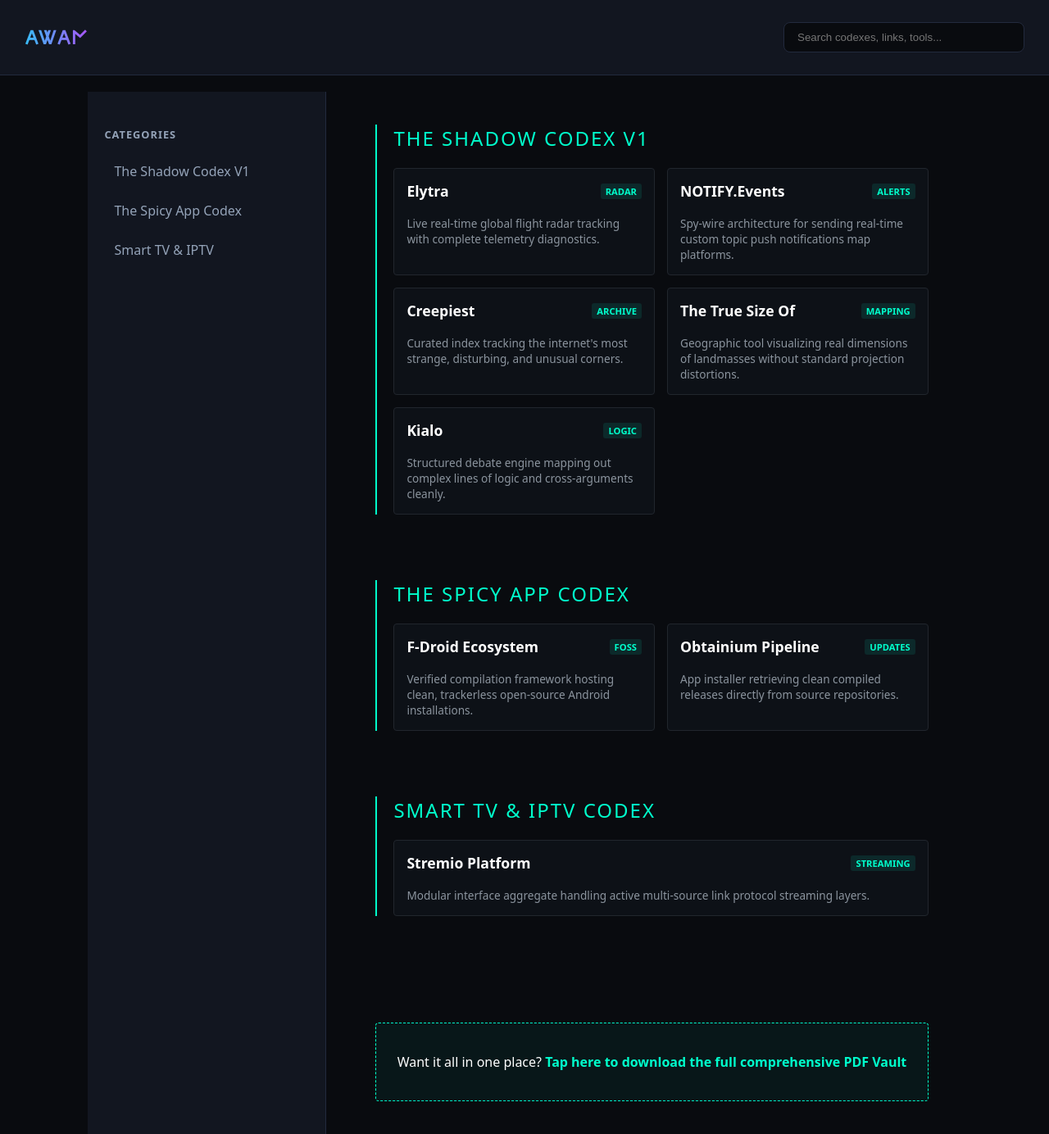
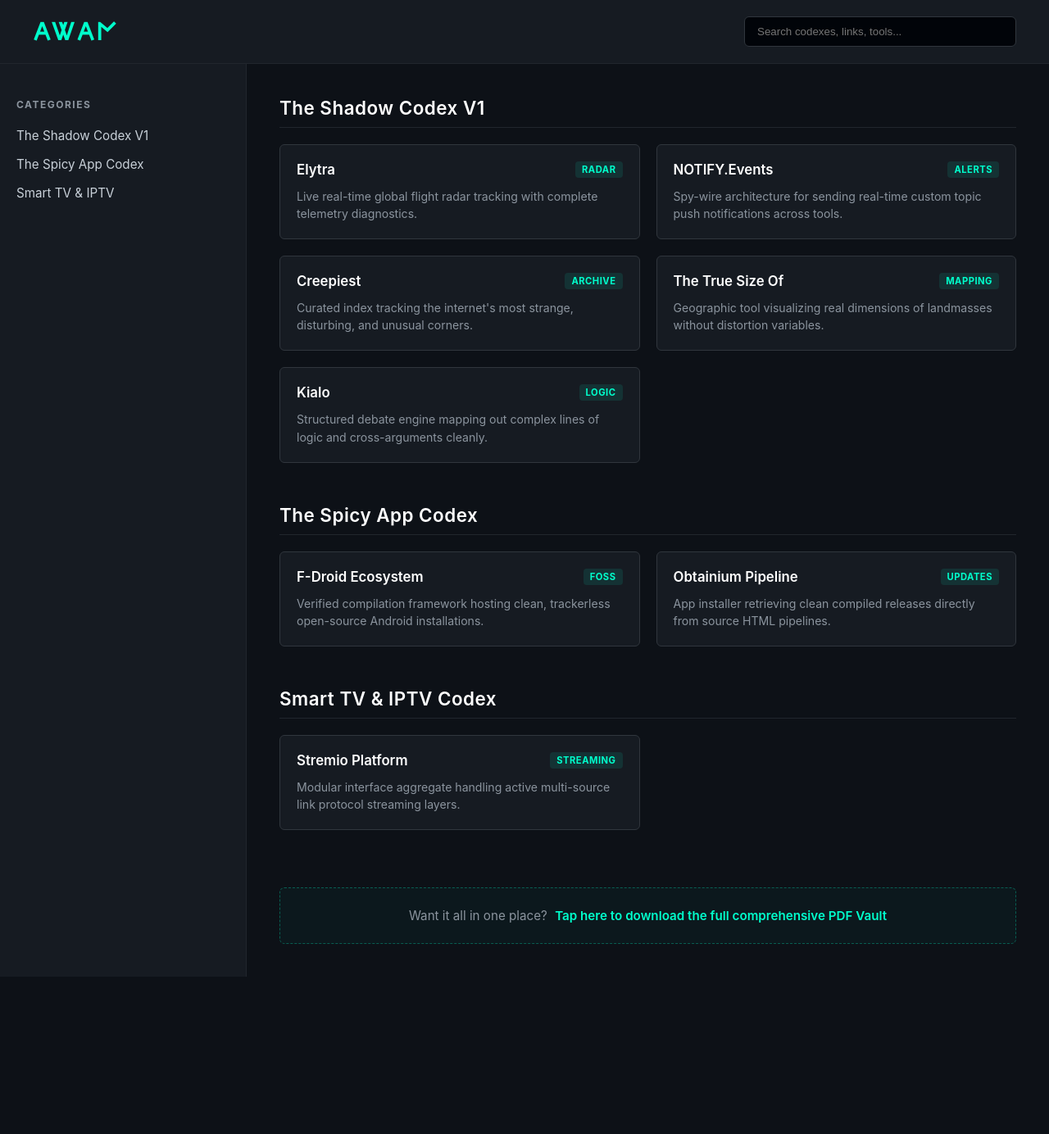
Before and after one commit to hasnaat907/-, a plain HTML site: page index.html in a window 1280 px wide. Shown: the whole page at 82% size. After the commit the page ends 1192 px from the top, so only its background shows below. Drawn offline with Linux system fonts and the light colour scheme.

Commit message:
complete dark hub

```diff
--- a/index.html
+++ b/index.html
@@ -4,74 +4,184 @@
     <meta charset="UTF-8">
     <meta name="viewport" content="width=device-width, initial-scale=1.0">
     <title>𐌀Ꮤ𐌀𐌍</title>
-    <link rel="stylesheet" href="assets/css/style.css">
     <style>
-        /* Sliced Aesthetic Enhancements */
-        .codex-section {
-            margin-bottom: 40px;
-            border-left: 2px solid #00ffcc;
-            padding-left: 20px;
+        /* Modern FMHY Dark Hub Theme Overrides */
+        body {
+            background-color: #0d1117;
+            color: #c9d1d9;
+            font-family: -apple-system, BlinkMacSystemFont, "Segoe UI", Helvetica, Arial, sans-serif;
+            margin: 0;
+            padding: 0;
         }
-        .codex-title {
-            font-size: 1.5rem;
+
+        header {
+            background-color: #161b22;
+            padding: 20px 40px;
+            display: flex;
+            justify-content: space-between;
+            align-items: center;
+            border-bottom: 1px solid #21262d;
+        }
+
+        header h1 {
             color: #00ffcc;
+            margin: 0;
+            font-size: 1.8rem;
+            letter-spacing: 2px;
+        }
+
+        #searchBar {
+            background: #010409;
+            border: 1px solid #30363d;
+            color: #c9d1d9;
+            padding: 10px 15px;
+            border-radius: 6px;
+            width: 300px;
+        }
+
+        .main-layout {
+            display: flex;
+            min-height: calc(100vh - 80px);
+        }
+
+        aside {
+            width: 260px;
+            background-color: #161b22;
+            padding: 30px 20px;
+            border-right: 1px solid #21262d;
+        }
+
+        aside h3 {
+            color: #8b949e;
             text-transform: uppercase;
-            letter-spacing: 2px;
+            font-size: 0.75rem;
+            letter-spacing: 1.5px;
             margin-bottom: 20px;
         }
+
+        aside ul {
+            list-style: none;
+            padding: 0;
+            margin: 0;
+        }
+
+        aside ul li {
+            margin-bottom: 15px;
+        }
+
+        aside ul li a {
+            color: #c9d1d9;
+            text-decoration: none;
+            font-size: 0.95rem;
+            transition: color 0.2s;
+        }
+
+        aside ul li a:hover {
+            color: #00ffcc;
+        }
+
+        main {
+            flex: 1;
+            padding: 40px;
+            background-color: #0d1117;
+            display: flex;
+            flex-direction: column;
+            gap: 50px;
+        }
+
+        .codex-section {
+            display: flex;
+            flex-direction: column;
+            gap: 20px;
+        }
+
+        .codex-title {
+            font-size: 1.4rem;
+            color: #ffffff;
+            font-weight: 600;
+            letter-spacing: 0.5px;
+            border-bottom: 1px solid #21262d;
+            padding-bottom: 10px;
+        }
+
         .resource-grid {
             display: grid;
-            grid-template-columns: repeat(auto-fit, minmax(280px, 1fr));
-            gap: 15px;
+            grid-template-columns: repeat(auto-fill, minmax(320px, 1fr));
+            gap: 20px;
         }
+
         .res-card {
-            background: #0d1117;
-            border: 1px solid #21262d;
-            padding: 15px;
-            border-radius: 4px;
+            background: #161b22;
+            border: 1px solid #30363d;
+            padding: 20px;
+            border-radius: 6px;
             text-decoration: none;
             color: #c9d1d9;
-            transition: all 0.2s ease;
+            display: flex;
+            flex-direction: column;
+            gap: 12px;
+            transition: border-color 0.2s, transform 0.2s;
         }
+
         .res-card:hover {
             border-color: #00ffcc;
             transform: translateY(-2px);
         }
+
         .res-header {
             display: flex;
             justify-content: space-between;
             align-items: center;
-            margin-bottom: 8px;
         }
+
         .res-name {
-            font-weight: bold;
+            font-weight: 600;
             color: #ffffff;
+            font-size: 1.05rem;
         }
+
         .res-tag {
             font-size: 0.7rem;
             background: rgba(0, 255, 204, 0.1);
             color: #00ffcc;
-            padding: 2px 6px;
-            border-radius: 3px;
+            padding: 3px 8px;
+            border-radius: 4px;
             text-transform: uppercase;
+            font-weight: bold;
+            letter-spacing: 0.5px;
         }
+
         .res-desc {
-            font-size: 0.85rem;
-            line-height: 1.4;
+            font-size: 0.88rem;
+            line-height: 1.5;
+            color: #8b949e;
+            margin: 0;
+        }
+
+        .vault-download {
+            margin-top: 20px;
+            padding: 24px;
+            background: rgba(0, 255, 204, 0.03);
+            border: 1px dashed rgba(0, 255, 204, 0.3);
+            text-align: center;
+            border-radius: 6px;
+        }
+
+        .vault-download p {
+            margin: 0;
+            font-size: 0.95rem;
             color: #8b949e;
         }
-        .vault-download {
-            margin-top: 50px;
-            padding: 20px;
-            background: rgba(0, 255, 204, 0.05);
-            border: 1px dashed #00ffcc;
-            text-align: center;
-            border-radius: 4px;
-        }
+
         .vault-download a {
             color: #00ffcc;
             text-decoration: none;
-            font-weight: bold;
+            font-weight: 600;
+            margin-left: 5px;
+        }
+
+        .vault-download a:hover {
+            text-decoration: underline;
         }
     </style>
 </head>
@@ -102,7 +212,7 @@
                     </a>
                     <a href="https://notify.events" target="_blank" class="res-card">
                         <div class="res-header"><span class="res-name">NOTIFY.Events</span><span class="res-tag">Alerts</span></div>
-                        <p class="res-desc">Spy-wire architecture for sending real-time custom topic push notifications map platforms.</p>
+                        <p class="res-desc">Spy-wire architecture for sending real-time custom topic push notifications across tools.</p>
                     </a>
                     <a href="https://creepiest.com" target="_blank" class="res-card">
                         <div class="res-header"><span class="res-name">Creepiest</span><span class="res-tag">Archive</span></div>
@@ -110,7 +220,7 @@
                     </a>
                     <a href="https://thetruesize.com" target="_blank" class="res-card">
                         <div class="res-header"><span class="res-name">The True Size Of</span><span class="res-tag">Mapping</span></div>
-                        <p class="res-desc">Geographic tool visualizing real dimensions of landmasses without standard projection distortions.</p>
+                        <p class="res-desc">Geographic tool visualizing real dimensions of landmasses without distortion variables.</p>
                     </a>
                     <a href="https://kialo.com" target="_blank" class="res-card">
                         <div class="res-header"><span class="res-name">Kialo</span><span class="res-tag">Logic</span></div>
@@ -122,29 +232,29 @@
             <section id="spicy-apps" class="codex-section">
                 <div class="codex-title">The Spicy App Codex</div>
                 <div class="resource-grid">
-                    <div class="res-card">
+                    <a href="https://f-droid.org" target="_blank" class="res-card">
                         <div class="res-header"><span class="res-name">F-Droid Ecosystem</span><span class="res-tag">FOSS</span></div>
                         <p class="res-desc">Verified compilation framework hosting clean, trackerless open-source Android installations.</p>
-                    </div>
-                    <div class="res-card">
+                    </a>
+                    <a href="https://github.com/vfsfitvnm/Obtainium" target="_blank" class="res-card">
                         <div class="res-header"><span class="res-name">Obtainium Pipeline</span><span class="res-tag">Updates</span></div>
-                        <p class="res-desc">App installer retrieving clean compiled releases directly from source repositories.</p>
-                    </div>
+                        <p class="res-desc">App installer retrieving clean compiled releases directly from source HTML pipelines.</p>
+                    </a>
                 </div>
             </section>
 
             <section id="tv-iptv" class="codex-section">
                 <div class="codex-title">Smart TV & IPTV Codex</div>
                 <div class="resource-grid">
-                    <div class="res-card">
+                    <a href="https://www.stremio.com" target="_blank" class="res-card">
                         <div class="res-header"><span class="res-name">Stremio Platform</span><span class="res-tag">Streaming</span></div>
                         <p class="res-desc">Modular interface aggregate handling active multi-source link protocol streaming layers.</p>
-                    </div>
+                    </a>
                 </div>
             </section>
 
             <div class="vault-download">
-                <p>Want it all in one place? <a href="#" download>Tap here to download the full comprehensive PDF Vault</a></p>
+                <p>Want it all in one place? <a href="assets/docs/THE_SHADOW_CODEX_V1.pdf" download>Tap here to download the full comprehensive PDF Vault</a></p>
             </div>
         </main>
     </div>
```
